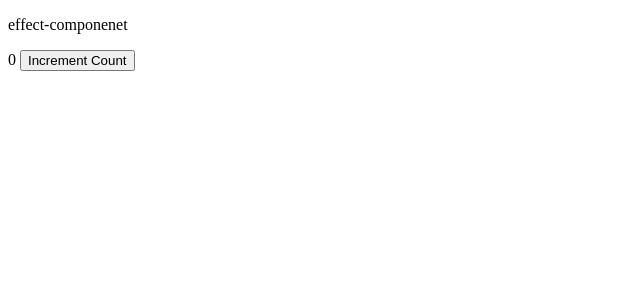
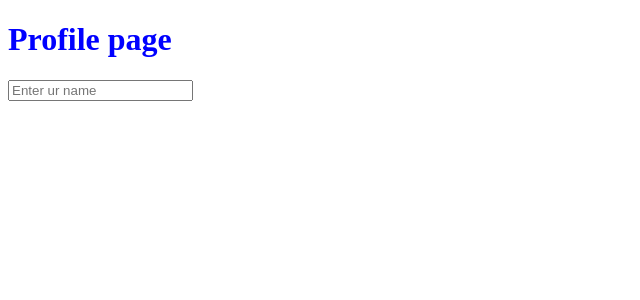
Before and after one commit to AryanNai08/Angular-Tutorial, an Angular app: page / in a window 1280 px wide. Shown: the top 300 px of the page, without its empty margins (0-640 px from the left). Built offline with nearby package versions, Linux system fonts and the light colour scheme.

Commit message:
(Angular):-Two way binding using from module and ngmodel

```diff
--- a/src/app/app.html
+++ b/src/app/app.html
@@ -11,7 +11,7 @@
  <!-- <app-login></app-login> -->
 
  <!-- custom component -->
- <!-- <app-profile></app-profile> -->
+ <app-profile></app-profile>
 
  <!-- <app-countercomponent></app-countercomponent> -->
 
@@ -25,4 +25,4 @@
  <!-- <app-signal-component></app-signal-component> -->
 
  <!-- effect -->
-  <app-effect-componenet></app-effect-componenet>
+  <!-- <app-effect-componenet></app-effect-componenet> -->
--- a/src/app/profile/profile.html
+++ b/src/app/profile/profile.html
@@ -10,7 +10,7 @@
 </button> -->
 
 
-<!-- get and set -->
+<!-- get and set
  <h1>Get and set input field</h1>
  <h2>Username is:{{displayName}}</h2>
  <input type="text" value="{{name}}" (input)="getName($event)" placeholder="Enter user name">
@@ -26,4 +26,7 @@
  <br>
  <button (click)="showEmail(emailfield.value)">Get Value</button>
  <br>
- <button (click)="setEmail()">Set Value</button>
+ <button (click)="setEmail()">Set Value</button> -->
+
+ <input [(ngModel)]="Fname" type="text" name="" id="" placeholder="Enter ur name">
+ {{Fname}}
--- a/src/app/profile/profile.ts
+++ b/src/app/profile/profile.ts
@@ -1,7 +1,9 @@
 import { Component } from "@angular/core";
 import { TitleStrategy } from "@angular/router";
+import { FormsModule } from "@angular/forms";
 @Component({
         selector:'app-profile',
+        imports:[FormsModule],
         templateUrl:'./profile.html',
         styleUrl:'./profile.css' ,
     })
@@ -45,4 +47,7 @@ export class ProfileComponenet {
     setEmail(){
         this.email="aryannai941@gmail.com";
     }
+
+    // frommodule-ngmodel
+    Fname=""
 }
```
